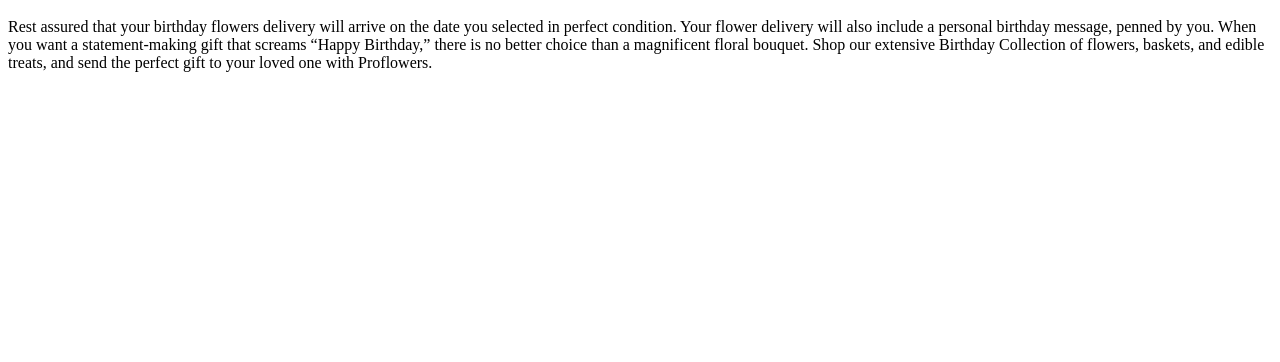
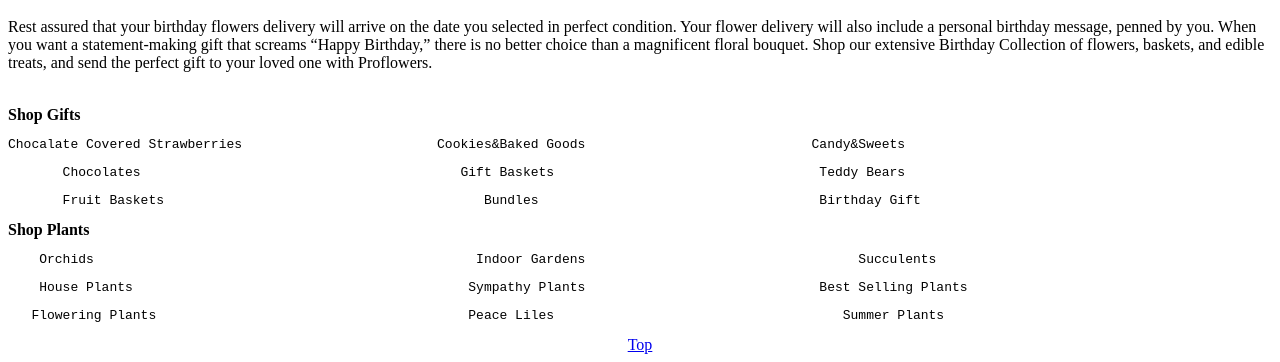
Before and after one commit to Jyothikonatham/proflowers, a plain HTML site: page index.html in a window 1280 px wide. Shown: the part 1356-1718 px from the top of the page. Before the commit the page ends 1444 px from the top, so only its background shows below. Drawn offline with Linux system fonts and the light colour scheme.

Commit message:
Completed

```diff
--- a/index.html
+++ b/index.html
@@ -12,9 +12,7 @@
     <h1>proflowers</h1>
     <a href="#Most Popular">Most Popular</a>&nbsp;&nbsp;&nbsp;
     <a href="#Birthday">Birthday</a>&nbsp;&nbsp;&nbsp;
-    <a href="">Occasions</a>&nbsp;&nbsp;&nbsp;
-    <a href="">Flowers</a>&nbsp;&nbsp;&nbsp;
-    <a href="">Gifts&Plants</a>
+    <a href="#Gifts&Plants">Gifts&Plants</a>
     </center>
     <div id="Most Popular">
     <h1> Pro Flowers Best Sellers</h1>
@@ -34,5 +32,17 @@
 <center><img src="https://cdn.shopify.com/s/files/1/0507/3754/5401/files/BD7D_LOL_preset_proflowers-mx-tile-wide-sv-new.jpg?v=1719231609&width=768" alt="" width="350">&nbsp;&nbsp;<img src="https://cdn.shopify.com/s/files/1/0507/3754/5401/files/R5522D_LOL_preset_proflowers-mx-tile-wide-sv-new.jpg?v=1738126389&width=768" alt=""width="350">&nbsp;&nbsp;<img src="https://cdn.shopify.com/s/files/1/0507/3754/5401/files/R5617D_LOL_preset_proflowers-mx-tile-wide-sv-new.jpg?v=1735599954&width=768" alt=""width="350"></center>
 <h2><b>Send birthday flowers</b></h2>
 <p>Rest assured that your birthday flowers delivery will arrive on the date you selected in perfect condition. Your flower delivery will also include a personal birthday message, penned by you. When you want a statement-making gift that screams “Happy Birthday,” there is no better choice than a magnificent floral bouquet. Shop our extensive Birthday Collection of flowers, baskets, and edible treats, and send the perfect gift to your loved one with Proflowers.</p>
+<div id="Gifts&Plants"><br>
+    <Strong>Shop Gifts</Strong>
+    <pre>Chocalate Covered Strawberries                         Cookies&Baked Goods                             Candy&Sweets</pre>
+    <pre>       Chocolates                                         Gift Baskets                                  Teddy Bears</pre>
+    <pre>       Fruit Baskets                                         Bundles                                    Birthday Gift</pre>
+    <strong>Shop Plants</strong>
+    <pre>    Orchids                                                 Indoor Gardens                                   Succulents  </pre>
+    <pre>    House Plants                                           Sympathy Plants                              Best Selling Plants</pre>
+    <pre>   Flowering Plants                                        Peace Liles                                     Summer Plants</pre>
 </div>
+<center>
+<a href="#Top">Top</a>
+</center>
 </html>
```
